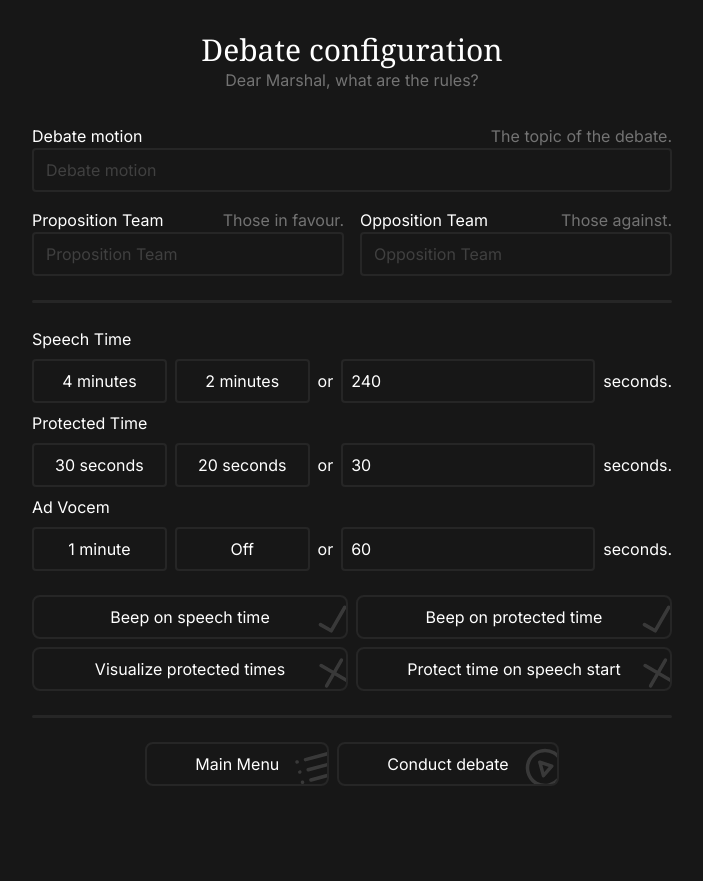
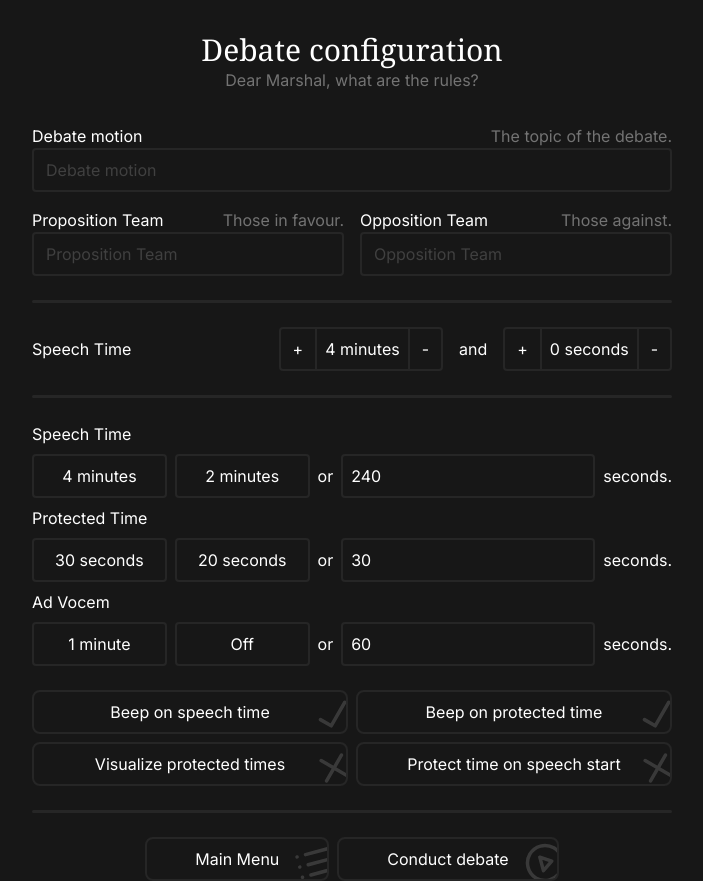
Before and after one commit to debatecore/debate-tools, a Next.js app: page /oxford-debate/setup in a window 1280 px wide. Shown: the whole page, without its empty margins (288-991 px from the left). Before the commit the page ends 800 px from the top, so only its background shows below. Built offline with nearby package versions, Linux system fonts and the light colour scheme.

Commit message:
push experimental TimeInput design
new design simplifies input by working in increments of 60 and 15
seconds, and displaying the outcome clearly

```diff
--- a/src/app/oxford-debate/setup/page.tsx
+++ b/src/app/oxford-debate/setup/page.tsx
@@ -3,6 +3,7 @@ import { DebateConfStringsPanel } from "@/components/DebateConfStringsPanel";
 import { DebateConfUglyPanel } from "@/components/DebateConfUglyPanel";
 import { LangSwitchComponent } from "@/components/LangSwitch";
 import { LinkButton } from "@/components/LinkButton";
+import { TimeInput } from "@/components/TimeInput";
 import { IconList } from "@/components/icons/List";
 import { IconPlayCircle } from "@/components/icons/PlayCircle";
 import { DebateContext } from "@/contexts/DebateContext";
@@ -23,6 +24,19 @@ export default function OxfordDebateSetup() {
       <div className="max-w-2xl mx-auto mt-8 flex flex-col gap-4 px-4">
         <DebateConfStringsPanel />
         <hr className="border-b-2 rounded border-neutral-800 my-2" />
+        <div className="flex flex-row justify-between items-center">
+          <p>Speech Time</p>
+          <TimeInput
+            time={debateContext.conf.speechTime}
+            setTime={(time: number) => {
+              debateContext.setConf({
+                ...debateContext.conf,
+                speechTime: time,
+              });
+            }}
+          />
+        </div>
+        <hr className="border-b-2 rounded border-neutral-800 my-2" />
         <DebateConfUglyPanel />
         <hr className="border-b-2 rounded border-neutral-800 my-2" />
         <div className="flex flex-row flex-wrap justify-center gap-2">
--- /dev/null
+++ b/src/components/TimeInput.tsx
@@ -0,0 +1,48 @@
+"use client";
+
+const TimeInput = (props: {
+  time: number;
+  setTime: (time: number) => void;
+}) => {
+  return (
+    <div className="flex flex-row gap-4 items-center">
+      <div className="border-2 rounded border-neutral-800 flex flex-row">
+        <button className="px-3" onClick={() => props.setTime(props.time + 60)}>
+          +
+        </button>
+        <div className="border-x-2 border-neutral-800 p-2">
+          {Math.floor(props.time / 60)}
+          {" minutes"}
+        </div>
+        <button
+          className="px-3"
+          onClick={() => {
+            if (props.time - 60 >= 0) props.setTime(props.time - 60);
+          }}
+        >
+          -
+        </button>
+      </div>
+      <p>and</p>
+      <div className="border-2 rounded border-neutral-800 flex flex-row">
+        <button className="px-3" onClick={() => props.setTime(props.time + 15)}>
+          +
+        </button>
+        <div className="border-x-2 border-neutral-800 p-2">
+          {props.time % 60}
+          {" seconds"}
+        </div>
+        <button
+          className="px-3"
+          onClick={() => {
+            if (props.time - 15 >= 0) props.setTime(props.time - 15);
+          }}
+        >
+          -
+        </button>
+      </div>
+    </div>
+  );
+};
+
+export { TimeInput };
```
